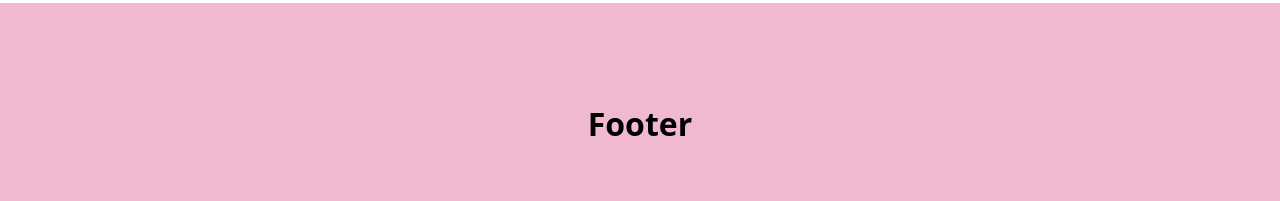
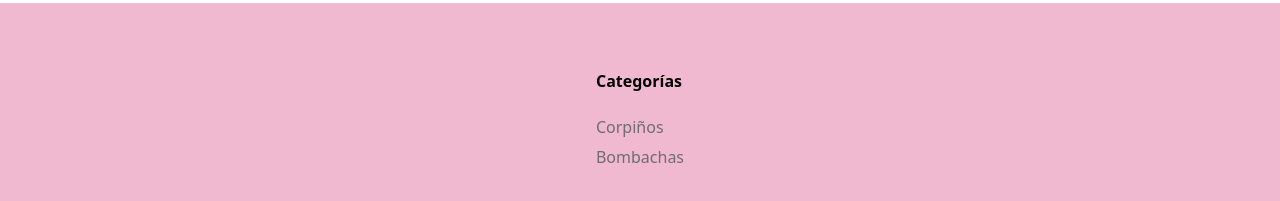
Before and after one commit to MarioAbdala/nanina-indumentaria, a React (Vite) app: page / in a window 1280 px wide. Shown: the part 2777-2978 px from the top of the page. Built offline with nearby package versions, Linux system fonts and the light colour scheme.

Commit message:
started footer

```diff
--- a/src/components/Footer.tsx
+++ b/src/components/Footer.tsx
@@ -1,9 +1,13 @@
 import './Footer.css';
+import { FooterColumn } from './FooterColumn';
 
 export const Footer = ({...props}) => {
     return (
     <div className="footer" style={props.style}>
-        <h1>Footer</h1>
+        <div className="footer-contact">
+
+        </div>
+        <FooterColumn title={"Categorías"} links={[["Corpiños","/productos/corpiños"], ["Bombachas", "/productos/bombachas"]]} />
     </div>
     )
 };
--- /dev/null
+++ b/src/components/FooterColumn.css
@@ -0,0 +1,16 @@
+.footer-column {
+    display: flex;
+    flex-direction: column;
+}
+
+.footer-column-title {
+    font-weight: bold;
+    margin-bottom: 1.5rem;
+    color: black;
+}
+
+.footer-column-link {
+    margin-bottom: .5rem;
+    color: #6e6e6e;
+    text-decoration: none;
+}
--- /dev/null
+++ b/src/components/FooterColumn.tsx
@@ -0,0 +1,13 @@
+import { FooterColumnProps } from '../interfaces';
+import './FooterColumn.css';
+
+export const FooterColumn = ({ title, links }:FooterColumnProps) => {
+    return (
+    <div className="footer-column">
+        <p className="footer-column-title">{title}</p>
+        {links.map(link => (
+            <a className="footer-column-link" key={link[0]} href={link[1]}>{link[0]}</a>
+        ))}
+    </div>
+    )
+};
```
Also changed, not shown: src/interfaces/interface.ts (+7 -0 lines).
